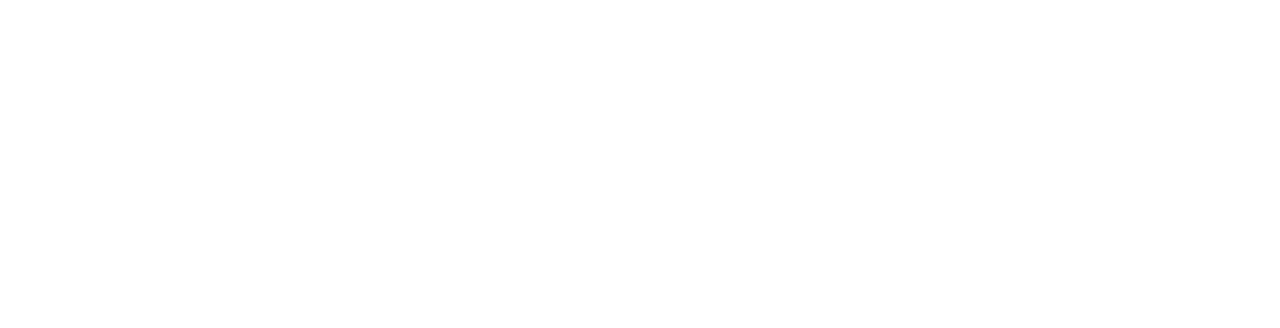
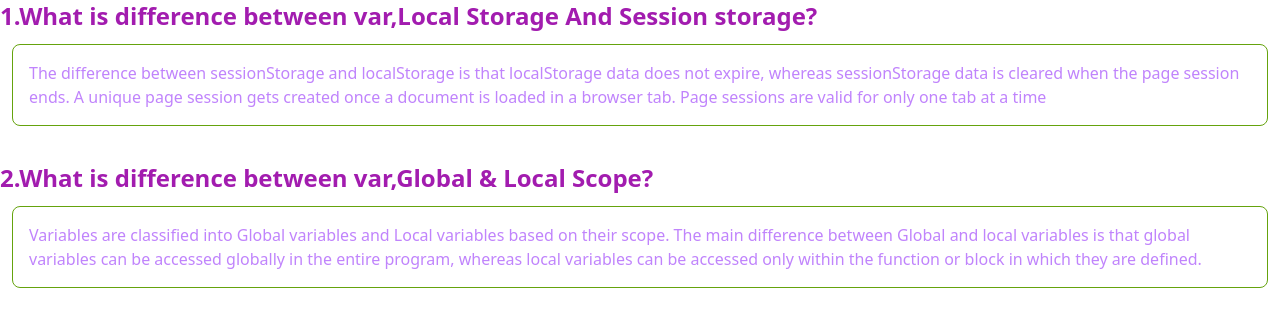
Before and after one commit to FirozHossain82/Speed-Type-Tester, a plain HTML site: page blog.html in a window 1280 px wide. Drawn offline with nearby package versions, Linux system fonts and the light colour scheme.

Commit message:
blog post final commit

```diff
--- a/blog.html
+++ b/blog.html
@@ -5,8 +5,28 @@
     <meta http-equiv="X-UA-Compatible" content="IE=edge">
     <meta name="viewport" content="width=device-width, initial-scale=1.0">
     <title>Blog Post</title>
+    <!-- Tailwind and Daisy Ui link -->
+    <link href="https://cdn.jsdelivr.net/npm/daisyui@2.31.0/dist/full.css" rel="stylesheet" type="text/css" />
+    <script src="https://cdn.tailwindcss.com"></script>
 </head>
-<body>
-
+<body class="container">
+    <main>
+        <section>
+            <div>
+                <h1 class="text-2xl font-bold text-fuchsia-700">1.What is difference between var,Local Storage And Session storage?</h1>
+                <p class="border border-lime-600 p-4 rounded-lg m-3">
+                    <span class="font-medium text-purple-400">The difference between sessionStorage and localStorage is that localStorage data does not expire, whereas sessionStorage data is cleared when the page session ends. A unique page session gets created once a document is loaded in a browser tab. Page sessions are valid for only one tab at a time</span>
+                </p>
+            </div>
+            </br>
+            <div>
+                <h1 class="text-2xl font-bold text-fuchsia-700">2.What is difference between var,Global & Local Scope?</h1>
+                <p class="border border-lime-600 p-4 rounded-lg m-3">
+                    <span class="font-medium text-purple-400">Variables are classified into Global variables and Local variables based on their scope. The main difference between Global and local variables is that global variables can be accessed globally in the entire program, whereas local variables can be accessed only within the function or block in which they are defined.</span>
+                </p>
+            </div>
+            </br>
+        </section>
+    </main>
 </body>
 </html>
```
